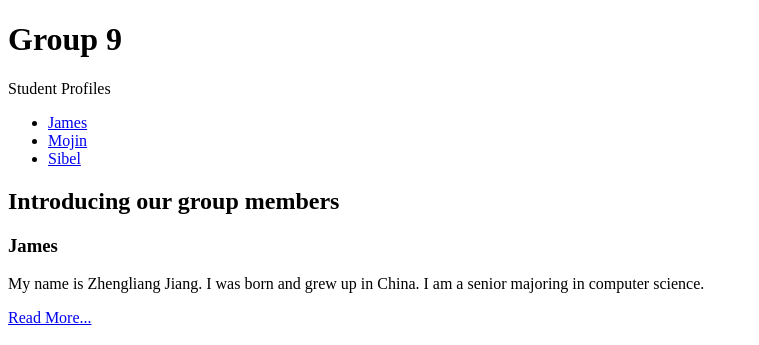
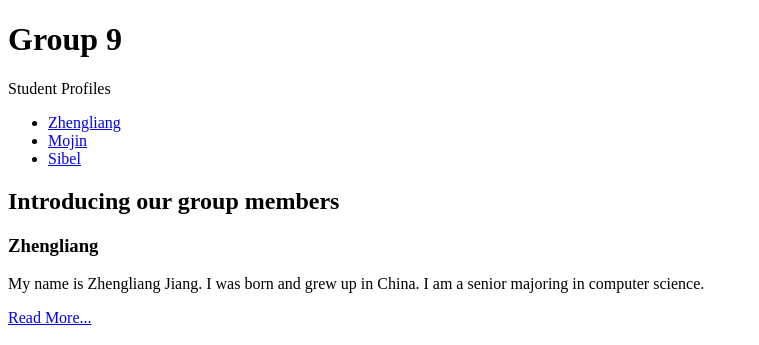
Before and after one commit to yumojin/csc-174-group-9, a PHP site: page / in a window 1280 px wide. Shown: the top 345 px of the page, without its empty margins (0-759 px from the left). Run offline with PHP 8.4, Linux system fonts and the light colour scheme.

Commit message:
changed james.php to zhengliang.php

```diff
--- a/index.php
+++ b/index.php
@@ -13,7 +13,7 @@
 
 		<nav class="main">
 			<ul>
-				<li><a href="james.php">James</a></li>
+				<li><a href="zhengliang.php">Zhengliang</a></li>
 				<li><a href="mojin.php">Mojin</a></li>
 				<li><a href="sibel.php">Sibel</a></li>
 			</ul>
@@ -23,10 +23,10 @@
 
 		<h2>Introducing our group members</h2>
 
-		<h3>James</h3>
+		<h3>Zhengliang</h3>
 
 		<p>My name is Zhengliang Jiang. I was born and grew up in China. I am a senior majoring in computer science.</p>
-		<a href="james.php"> Read More...</a>
+		<a href="zhengliang.php"> Read More...</a>
 
 
 		<h3>Mojin</h3>
```
Also changed, not shown: 1 other file.
